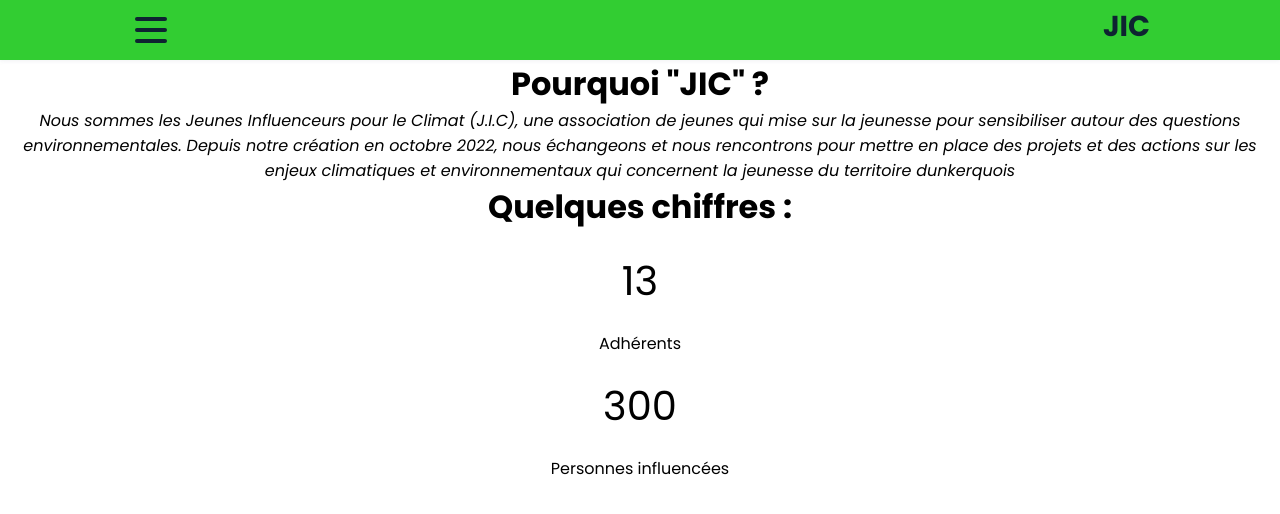
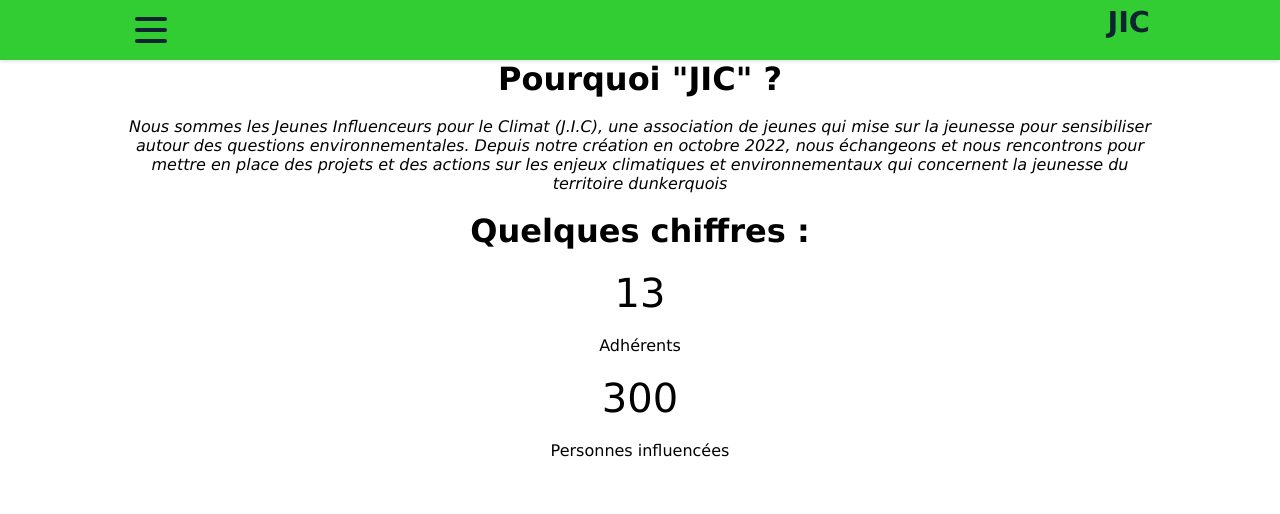
Before and after one commit to Ledentifrice59/jic-association, a plain HTML site: page index.html in a window 1280 px wide. Drawn offline with nearby package versions, Linux system fonts and the light colour scheme.

Commit message:
Added the text in the middle for better viewing

```diff
--- a/index.html
+++ b/index.html
@@ -33,11 +33,11 @@
       </div>
     </nav>
     <div class="text">
-      <h1>Pourquoi "JIC" ?</h1>
+      <h1>Pourquoi "JIC" ?</h1><br>
         <p><i>Nous sommes les Jeunes Influenceurs pour le Climat (J.I.C), une association de jeunes qui mise sur la
 jeunesse pour sensibiliser autour des questions environnementales. Depuis notre création en octobre
 2022, nous échangeons et nous rencontrons pour mettre en place des projets et des actions sur les enjeux
-climatiques et environnementaux qui concernent la jeunesse du territoire dunkerquois</i></p>
+climatiques et environnementaux qui concernent la jeunesse du territoire dunkerquois</i></p><br>
       <h1>Quelques chiffres :</h1>
       <div class="counter">
         <i class="fas fa-user-graduate"></i>
--- a/style.css
+++ b/style.css
@@ -7,7 +7,7 @@
 }
 
 body {
-  font-family: "Poppins", sans-serif;
+  font-family: "Verdana", sans-serif;
 }
 
 .container {
@@ -18,7 +18,7 @@ body {
 
 .navbar {
   width: 100%;
-  box-shadow: 0 1px 4px rgb(146 161 176 / 15%);
+  box-shadow: 0 1px 4px rgba(0, 0, 0, 0.15);
   background-color: #32CD32;
 }
 
@@ -152,6 +152,8 @@ body {
 
 .text {
   text-align: center;
+  width:80%;
+  margin: auto;
 }
 
 .counter-sec{
```
